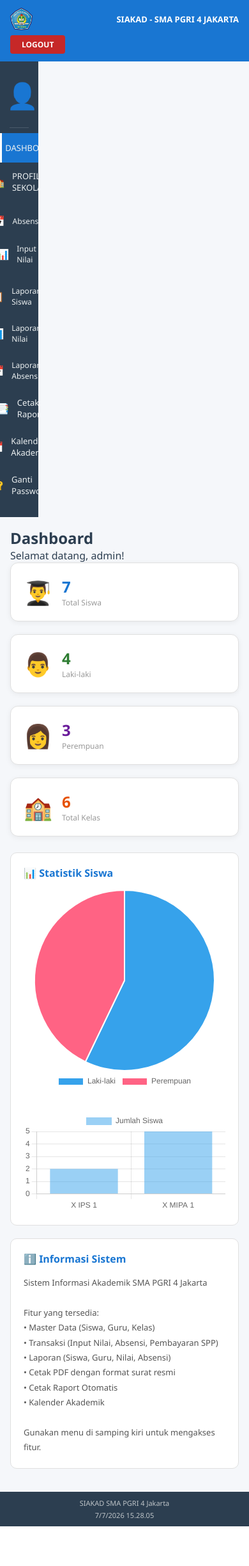
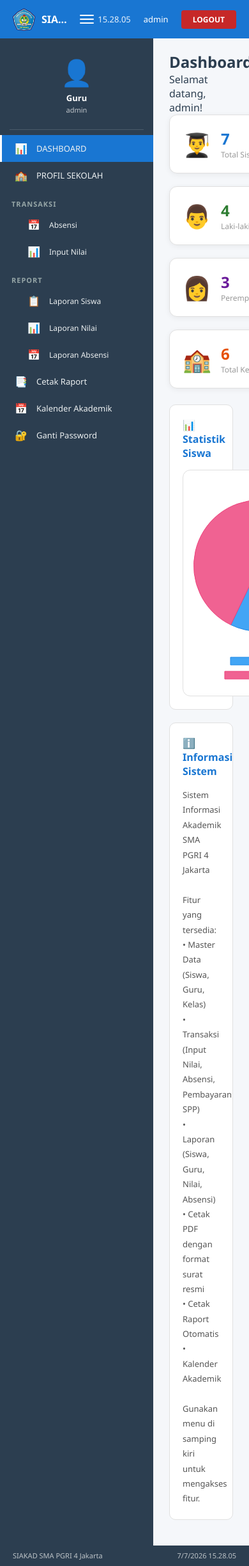
Before and after one commit to ikhsanaidie/PROJECT-PEMROGRAMAN-WEB-LANJUT-KELOMPOK-3, a PHP site: page /dashboard/index.php in a window 390 px wide. Shown: the whole page at 64% size. Before the commit the page ends 2385 px from the top, so only its background shows below. Run offline with PHP 8.4, Linux system fonts and the light colour scheme; a user stored in the database is signed in; data comes from the database, SQL or seed files in the repository.

Commit message:
Update code -by firza

```diff
--- a/assets/css/style.css
+++ b/assets/css/style.css
@@ -32,18 +32,39 @@ body {
 .navbar-left {
     display: flex;
     align-items: center;
-    gap: 12px;
+    gap: 10px;
+    min-width: 0;
+    flex: 1;
 }
 
 .logo-small {
     width: 35px;
     height: 35px;
     object-fit: contain;
+    flex-shrink: 0;
+}
+
+.navbar-title-group {
+    display: flex;
+    align-items: center;
+    gap: 8px;
+    min-width: 0;
+    flex: 1;
 }
 
 .app-title {
     font-size: 16px;
     font-weight: bold;
+    white-space: nowrap;
+    overflow: hidden;
+    text-overflow: ellipsis;
+    min-width: 0;
+    transition: font-size 0.25s ease, opacity 0.25s ease;
+}
+
+.navbar-title-group.collapsed .app-title {
+    font-size: 12px;
+    opacity: 0.9;
 }
 
 .navbar-right {
@@ -79,6 +100,38 @@ body {
     background: #B71C1C;
 }
 
+/* ===== SIDEBAR TOGGLE (ikon garis 3) ===== */
+.btn-toggle-sidebar {
+    display: flex;
+    flex-direction: column;
+    justify-content: center;
+    align-items: center;
+    gap: 4px;
+    width: 34px;
+    height: 34px;
+    background: transparent;
+    border: none;
+    cursor: pointer;
+    padding: 6px;
+    border-radius: 6px;
+    transition: background 0.2s;
+    flex-shrink: 0;
+    margin-left: 4px;
+}
+
+.btn-toggle-sidebar:hover {
+    background: rgba(255, 255, 255, 0.15);
+}
+
+.btn-toggle-sidebar span {
+    display: block;
+    width: 22px;
+    height: 2px;
+    background: white;
+    border-radius: 2px;
+    transition: all 0.3s ease;
+}
+
 /* ===== MAIN CONTENT ===== */
 .main-content {
     display: flex;
@@ -136,8 +191,9 @@ body {
     color: #ECF0F1;
     text-decoration: none;
     font-size: 13px;
-    transition: background 0.2s;
+    transition: background 0.2s, padding 0.25s ease, gap 0.25s ease;
     border-left: 3px solid transparent;
+    white-space: nowrap;
 }
 
 .menu-item:hover {
@@ -153,6 +209,8 @@ body {
     font-size: 16px;
     width: 24px;
     text-align: center;
+    flex-shrink: 0;
+    transition: font-size 0.25s ease, width 0.25s ease, opacity 0.25s ease;
 }
 
 .menu-category {
@@ -398,92 +492,6 @@ select.form-control {
     border-radius: 6px;
 }
 
-/* ===== RESPONSIVE ===== */
-@media (max-width: 900px) {
-    .navbar {
-        height: auto;
-        padding: 12px 16px;
-        flex-wrap: wrap;
-        gap: 8px;
-    }
-
-    .navbar-left,
-    .navbar-right {
-        width: 100%;
-        justify-content: space-between;
-    }
-
-    .navbar-right {
-        flex-wrap: wrap;
-        gap: 8px;
-    }
-
-    .main-content {
-        flex-direction: column;
-    }
-
-    .sidebar {
-        width: 100%;
-        position: static;
-    }
-
-    .content {
-        padding: 16px;
-    }
-
-    .footer {
-        flex-direction: column;
-        height: auto;
-        padding: 10px 16px;
-        gap: 4px;
-        text-align: center;
-    }
-}
-
-@media (max-width: 768px) {
-    .app-title {
-        font-size: 13px;
-    }
-
-    .clock {
-        display: none;
-    }
-
-    .user-name {
-        font-size: 12px;
-    }
-
-    .login-card {
-        flex-direction: column;
-    }
-
-    .login-left,
-    .login-right {
-        flex: 1 1 auto;
-        padding: 24px 20px;
-    }
-
-    .login-logo h1 {
-        font-size: 20px;
-    }
-
-    .login-right .quote-text {
-        font-size: 15px;
-    }
-
-    .btn:not(.btn-logout) {
-        width: 100%;
-    }
-
-    .menu-item {
-        padding: 10px 16px;
-    }
-
-    .sub-menu {
-        padding-left: 24px;
-    }
-}
-
 .btn-block {
     display: block;
     width: 100%;
@@ -549,6 +557,30 @@ select.form-control {
     grid-template-columns: repeat(auto-fit, minmax(200px, 1fr));
     gap: 20px;
     margin-bottom: 25px;
+}
+
+.chart-grid {
+    display: grid;
+    grid-template-columns: repeat(2, minmax(240px, 1fr));
+    gap: 24px;
+    align-items: start;
+}
+
+.chart-card {
+    min-width: 0;
+    background: white;
+    border: 1px solid #E0E0E0;
+    border-radius: 12px;
+    padding: 16px;
+    display: flex;
+    justify-content: center;
+    align-items: center;
+}
+
+.chart-card canvas {
+    width: 100% !important;
+    max-width: 100%;
+    height: 320px !important;
 }
 
 .stat-card {
@@ -687,56 +719,3 @@ select.form-control {
     justify-content: flex-end;
     margin-top: 20px;
 }
-
-/* ===== RESPONSIVE ===== */
-@media (max-width: 768px) {
-    .sidebar {
-        width: 60px;
-    }
-    .sidebar .menu-item span:not(.menu-icon) {
-        display: none;
-    }
-    .sidebar .category-header {
-        display: none;
-    }
-    .sidebar .profile-section .user-role,
-    .sidebar .profile-section .user-name-sidebar {
-        display: none;
-    }
-    .sidebar .menu-item {
-        justify-content: center;
-        padding: 12px;
-    }
-    .sidebar .sub-menu {
-        padding-left: 0;
-    }
-    .login-card {
-        flex-direction: column;
-        margin: 20px;
-    }
-    .login-right {
-        padding: 30px 20px;
-    }
-    .stats-grid {
-        grid-template-columns: 1fr 1fr;
-    }
-    .navbar .app-title {
-        font-size: 13px;
-    }
-    .navbar-right .user-name {
-        display: none;
-    }
-}
-
-@media (max-width: 480px) {
-    .stats-grid {
-        grid-template-columns: 1fr;
-    }
-    .filter-bar {
-        flex-direction: column;
-        align-items: stretch;
-    }
-    .filter-bar .form-control {
-        width: 100%;
-    }
-}
--- a/dashboard/index.php
+++ b/dashboard/index.php
@@ -98,16 +98,14 @@ $siswa_tunggakan = $tunggakan_data['siswa'] ?? 0;
 <div class="card" style="margin-top:20px;">
     <div class="card-title">📊 Statistik Siswa</div>
 
-    <div style="display:flex;flex-wrap:wrap;gap:30px;justify-content:center;align-items:center;">
-
-        <div style="width:350px;">
+    <div class="chart-grid">
+        <div class="chart-card">
             <canvas id="genderChart"></canvas>
         </div>
 
-        <div style="width:500px;">
+        <div class="chart-card">
             <canvas id="kelasChart"></canvas>
         </div>
-
     </div>
 </div>
 
@@ -136,11 +134,15 @@ $siswa_tunggakan = $tunggakan_data['siswa'] ?? 0;
                 data: [
                     <?php echo $total_laki; ?>,
                     <?php echo $total_perempuan; ?>
-                ]
+                ],
+                backgroundColor: ['#42A5F5', '#F06292'],
+                borderColor: ['#1E88E5', '#EC407A'],
+                borderWidth: 1
             }]
         },
         options: {
             responsive: true,
+            maintainAspectRatio: false,
             plugins: {
                 legend: {
                     position: 'bottom'
@@ -155,11 +157,29 @@ $siswa_tunggakan = $tunggakan_data['siswa'] ?? 0;
             labels: <?php echo json_encode($kelas_chart); ?>,
             datasets: [{
                 label: 'Jumlah Siswa',
-                data: <?php echo json_encode($jumlah_chart); ?>
+                data: <?php echo json_encode($jumlah_chart); ?>,
+                backgroundColor: '#1976D2',
+                borderColor: '#1565C0',
+                borderWidth: 1,
+                borderRadius: 6,
+                maxBarThickness: 36
             }]
         },
         options: {
             responsive: true,
+            maintainAspectRatio: false,
+            plugins: {
+                legend: {
+                    display: false
+                },
+                tooltip: {
+                    callbacks: {
+                        label: function(context) {
+                            return context.parsed.y + ' siswa';
+                        }
+                    }
+                }
+            },
             scales: {
                 y: {
                     beginAtZero: true,
--- a/includes/footer.php
+++ b/includes/footer.php
@@ -23,6 +23,27 @@
         }
         setInterval(updateClock, 1000);
         updateClock();
+
+        // Sidebar toggle
+        const sidebarToggle = document.getElementById('sidebarToggle');
+        const sidebar = document.getElementById('sidebar');
+        const titleGroup = document.querySelector('.navbar-title-group');
+
+        if (sidebarToggle && sidebar) {
+            // Pulihkan status terakhir dari localStorage
+            if (localStorage.getItem('sidebarCollapsed') === 'true') {
+                sidebar.classList.add('collapsed');
+                if (titleGroup) titleGroup.classList.add('collapsed');
+            }
+
+            sidebarToggle.addEventListener('click', function () {
+                sidebar.classList.toggle('collapsed');
+                if (titleGroup) {
+                    titleGroup.classList.toggle('collapsed');
+                }
+                localStorage.setItem('sidebarCollapsed', sidebar.classList.contains('collapsed'));
+            });
+        }
     </script>
 </body>
 </html>
--- a/includes/header.php
+++ b/includes/header.php
@@ -19,7 +19,14 @@ if (session_status() === PHP_SESSION_NONE) {
         <nav class="navbar">
             <div class="navbar-left">
                 <img src="../assets/img/smapgri4.png" alt="Logo" class="logo-small">
-                <span class="app-title">SIAKAD - SMA PGRI 4 JAKARTA</span>
+                <div class="navbar-title-group">
+                    <span id="appTitle" class="app-title">SIAKAD - SMA PGRI 4 JAKARTA</span>
+                    <button id="sidebarToggle" class="btn-toggle-sidebar" aria-label="Toggle sidebar">
+                        <span></span>
+                        <span></span>
+                        <span></span>
+                    </button>
+                </div>
             </div>
             <div class="navbar-right">
                 <span class="clock" id="clock"></span>
@@ -30,7 +37,7 @@ if (session_status() === PHP_SESSION_NONE) {
 
         <div class="main-content">
             <!-- Sidebar -->
-            <div class="sidebar">
+            <div class="sidebar" id="sidebar">
                 <?php include 'sidebar.php'; ?>
             </div>
 
--- a/includes/sidebar.php
+++ b/includes/sidebar.php
@@ -11,25 +11,25 @@ $role = $_SESSION['role'] ?? null;
     <hr>
 
     <a href="../dashboard/" class="menu-item <?php echo strpos($_SERVER['REQUEST_URI'], 'dashboard') !== false ? 'active' : ''; ?>">
-        <span class="menu-icon">📊</span> DASHBOARD
+        <span class="menu-icon">📊</span><span class="menu-text"> DASHBOARD</span>
     </a>
 
     <!-- PROFIL SEKOLAH (di bawah dashboard) -->
     <a href="../profil/" class="menu-item <?php echo strpos($_SERVER['REQUEST_URI'], 'profil') !== false ? 'active' : ''; ?>">
-        <span class="menu-icon">🏫</span> PROFIL SEKOLAH
+        <span class="menu-icon">🏫</span><span class="menu-text"> PROFIL SEKOLAH</span>
     </a>
 
     <?php if ($role === 'admin'): ?>
     <div class="menu-category">
         <div class="category-header">DATA MASTER</div>
         <a href="../siswa/" class="menu-item sub-menu <?php echo strpos($_SERVER['REQUEST_URI'], 'siswa') !== false ? 'active' : ''; ?>">
-            <span class="menu-icon">👨‍🎓</span> Data Siswa
+            <span class="menu-icon">👨‍🎓</span><span class="menu-text"> Data Siswa</span>
         </a>
         <a href="../guru/" class="menu-item sub-menu <?php echo strpos($_SERVER['REQUEST_URI'], 'guru') !== false ? 'active' : ''; ?>">
-            <span class="menu-icon">👨‍🏫</span> Data Guru
+            <span class="menu-icon">👨‍🏫</span><span class="menu-text"> Data Guru</span>
         </a>
         <a href="../kelas/" class="menu-item sub-menu <?php echo strpos($_SERVER['REQUEST_URI'], 'kelas') !== false ? 'active' : ''; ?>">
-            <span class="menu-icon">🏫</span> Data Kelas
+            <span class="menu-icon">🏫</span><span class="menu-text"> Data Kelas</span>
         </a>
     </div>
     <?php endif; ?>
@@ -38,14 +38,14 @@ $role = $_SESSION['role'] ?? null;
     <div class="menu-category">
         <div class="category-header">TRANSAKSI</div>
         <a href="../absensi/" class="menu-item sub-menu <?php echo strpos($_SERVER['REQUEST_URI'], 'absensi') !== false ? 'active' : ''; ?>">
-            <span class="menu-icon">📅</span> Absensi
+            <span class="menu-icon">📅</span><span class="menu-text"> Absensi</span>
         </a>
         <a href="../nilai/" class="menu-item sub-menu <?php echo strpos($_SERVER['REQUEST_URI'], 'nilai') !== false ? 'active' : ''; ?>">
-            <span class="menu-icon">📊</span> Input Nilai
+            <span class="menu-icon">📊</span><span class="menu-text"> Input Nilai</span>
         </a>
         <?php if ($role === 'admin'): ?>
         <a href="../pembayaran/" class="menu-item sub-menu <?php echo strpos($_SERVER['REQUEST_URI'], 'pembayaran') !== false ? 'active' : ''; ?>">
-            <span class="menu-icon">💰</span> Pembayaran SPP
+            <span class="menu-icon">💰</span><span class="menu-text"> Pembayaran SPP</span>
         </a>
         <?php endif; ?>
     </div>
@@ -55,33 +55,33 @@ $role = $_SESSION['role'] ?? null;
     <div class="menu-category">
         <div class="category-header">REPORT</div>
         <a href="../laporan/siswa.php" class="menu-item sub-menu <?php echo strpos($_SERVER['REQUEST_URI'], 'laporan/siswa') !== false ? 'active' : ''; ?>">
-            <span class="menu-icon">📋</span> Laporan Siswa
+            <span class="menu-icon">📋</span><span class="menu-text"> Laporan Siswa</span>
         </a>
         <?php if ($role === 'admin' || $role === 'kepsek'): ?>
         <a href="../laporan/guru.php" class="menu-item sub-menu <?php echo strpos($_SERVER['REQUEST_URI'], 'laporan/guru') !== false ? 'active' : ''; ?>">
-            <span class="menu-icon">👨‍🏫</span> Laporan Guru
+            <span class="menu-icon">👨‍🏫</span><span class="menu-text"> Laporan Guru</span>
         </a>
         <?php endif; ?>
         <a href="../laporan/nilai.php" class="menu-item sub-menu <?php echo strpos($_SERVER['REQUEST_URI'], 'laporan/nilai') !== false ? 'active' : ''; ?>">
-            <span class="menu-icon">📊</span> Laporan Nilai
+            <span class="menu-icon">📊</span><span class="menu-text"> Laporan Nilai</span>
         </a>
         <a href="../laporan/absensi.php" class="menu-item sub-menu <?php echo strpos($_SERVER['REQUEST_URI'], 'laporan/absensi') !== false ? 'active' : ''; ?>">
-            <span class="menu-icon">📅</span> Laporan Absensi
+            <span class="menu-icon">📅</span><span class="menu-text"> Laporan Absensi</span>
         </a>
     </div>
     <?php endif; ?>
 
     <?php if ($role === 'admin' || $role === 'guru'): ?>
     <a href="../laporan/raport.php" class="menu-item <?php echo strpos($_SERVER['REQUEST_URI'], 'laporan/raport') !== false ? 'active' : ''; ?>">
-        <span class="menu-icon">📑</span> Cetak Raport
+        <span class="menu-icon">📑</span><span class="menu-text"> Cetak Raport</span>
     </a>
     <?php endif; ?>
 
     <a href="../event/" class="menu-item <?php echo strpos($_SERVER['REQUEST_URI'], 'event') !== false ? 'active' : ''; ?>">
-        <span class="menu-icon">📅</span> Kalender Akademik
+        <span class="menu-icon">📅</span><span class="menu-text"> Kalender Akademik</span>
     </a>
 
     <a href="../ganti_password/" class="menu-item <?php echo strpos($_SERVER['REQUEST_URI'], 'ganti_password') !== false ? 'active' : ''; ?>">
-        <span class="menu-icon">🔐</span> Ganti Password
+        <span class="menu-icon">🔐</span><span class="menu-text"> Ganti Password</span>
     </a>
 </div>
```
Also changed, not shown: other parts of assets/css/style.css (+38 -0 lines).
